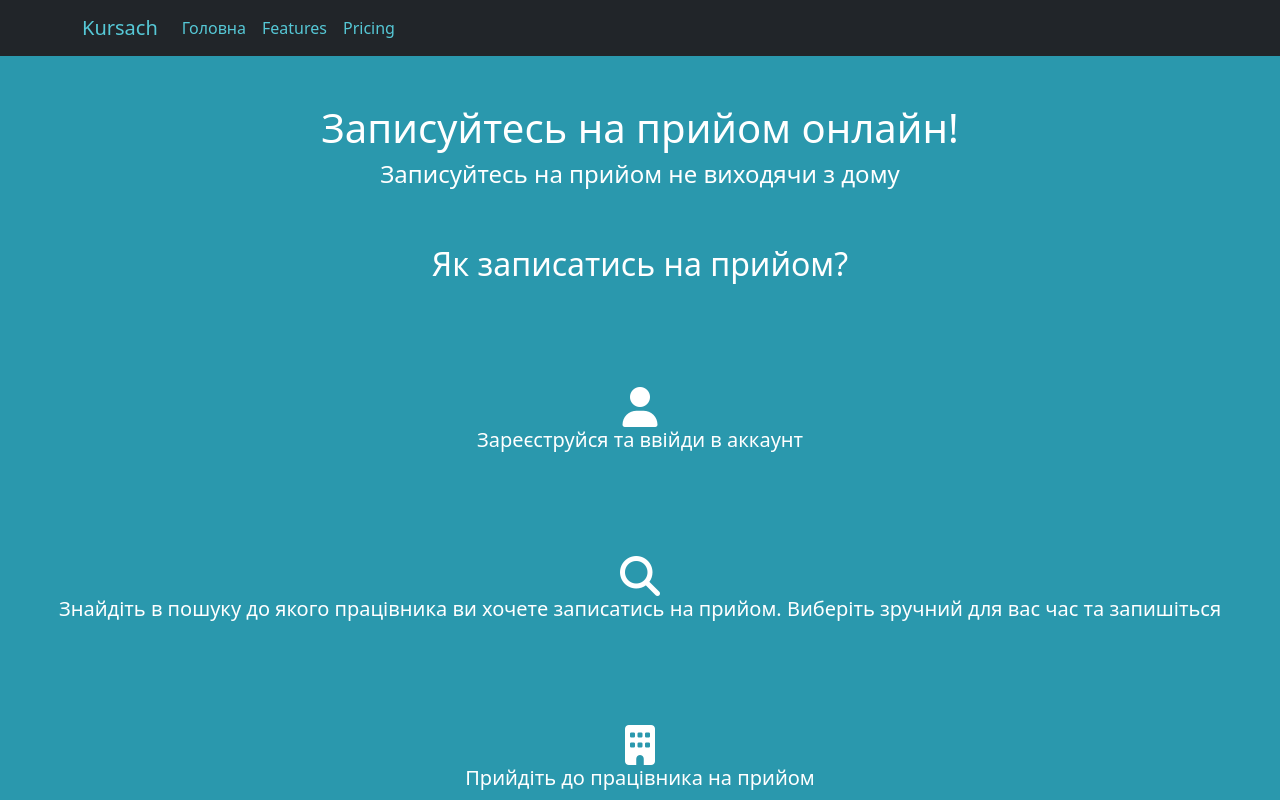
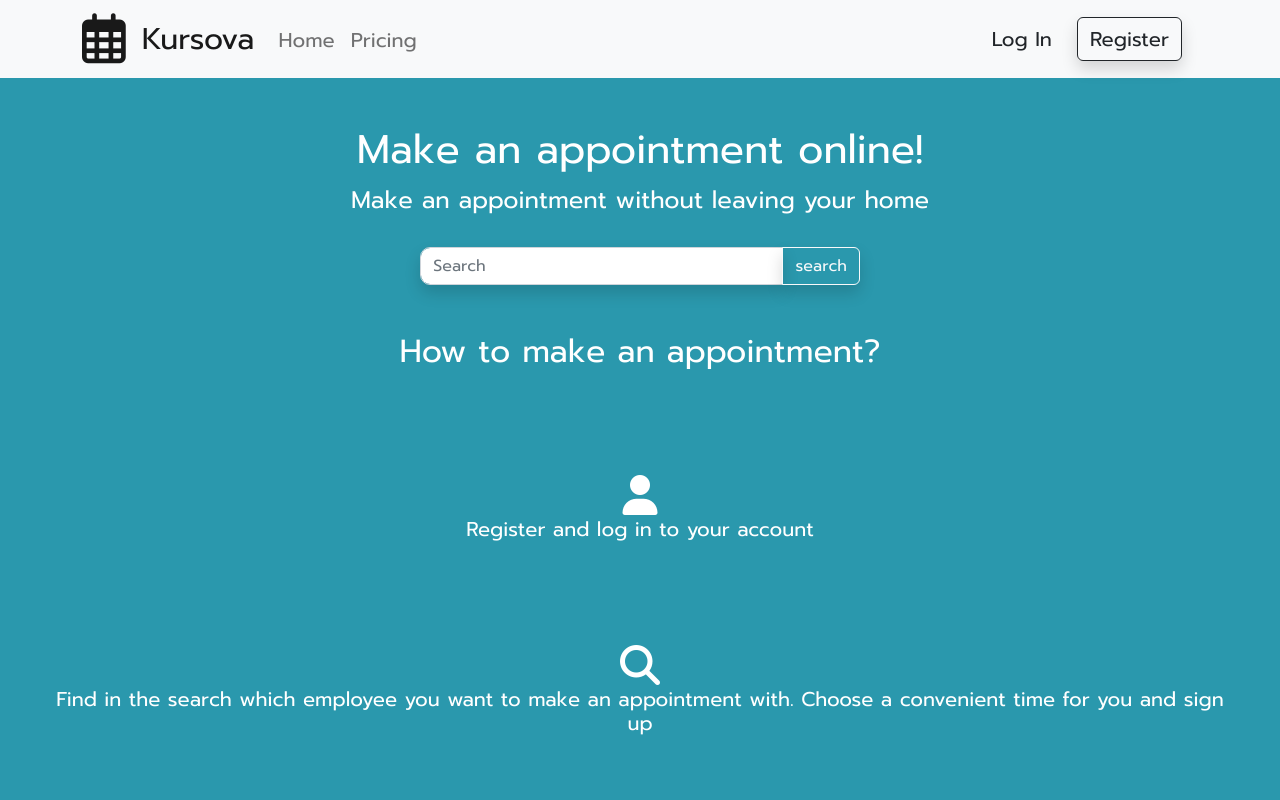
Before and after one commit to Pixel147/kursach, an Angular app: page / in a window 1280 px wide. Shown: the top 800 px of the page. Built offline with nearby package versions, Linux system fonts and the light colour scheme.

Commit message:
I`ve done routing for pages and added font family

```diff
--- a/src/app/app.component.css
+++ b/src/app/app.component.css
@@ -0,0 +1,9 @@
+.a-menu-link
+{
+  font-size: 20px;
+  padding-top: 10px;
+}
+.btn-menu-link
+{
+  font-size: 20px;
+}
--- a/src/app/app.component.html
+++ b/src/app/app.component.html
@@ -1,26 +1,35 @@
-<nav class="navbar navbar-expand-lg bg-dark text-white">
+<div class="container-fluid bg-light">
   <div class="container">
-    <a class="navbar-brand links" href="/">Kursach</a>
-    <button class="navbar-toggler" type="button" data-bs-toggle="collapse" data-bs-target="#navbarNav" aria-controls="navbarNav" aria-expanded="false" aria-label="Toggle navigation">
+    <nav class="navbar navbar-light navbar-expand-sm">
+      <a routerLink="/" class="navbar-brand"><i class="fa-regular fa-calendar-days" style="font-size: 50px"></i></a>
+      <a routerLink="/" class="navbar-brand" style="font-size: 30px;">Kursova</a>
+      <button class="navbar-toggler" type="button" data-bs-toggle="collapse" data-bs-target="#menuItems" aria-controls="menuItems" aria-expanded="false" aria-label="Toggle Navigation">
         <span class="navbar-toggler-icon"></span>
       </button>
-    <div class="collapse navbar-collapse" id="navbarNav">
-      <ul class="navbar-nav">
+      <div class="collapse navbar-collapse" id="menuItems">
+        <ul class="navbar-nav me-auto mb-2 mb-lg-0">
           <li class="nav-item">
-          <a class="nav-link links" href="/">Головна</a>
+            <a routerLink="/" class="nav-link a-menu-link">Home</a>
           </li>
           <li class="nav-item">
-          <a class="nav-link links" href="#">Features</a>
-        </li>
-        <li class="nav-item">
-          <a class="nav-link links" href="#">Pricing</a>
+            <a routerLink="/" class="nav-link a-menu-link">Pricing</a>
           </li>
         </ul>
+        <div class="d-flex align-items-center">
+          <button type="button" class="btn px-3 me-2 btn-menu-link" routerLink="/login">
+            Log In
+          </button>
+          <button type="button" class="btn btn-outline-dark me-3 shadow btn-menu-link" routerLink="/register">
+            Register
+          </button>
         </div>
       </div>
     </nav>
+  </div>
+</div>
 
 <router-outlet></router-outlet>
+
 <footer class="bg-dark text-center white-blue">
   <div class="text-center p-3">
     © 2023 Copyright:
--- a/src/app/home/home.component.css
+++ b/src/app/home/home.component.css
@@ -8,3 +8,11 @@
   background-color: var(--main-dark-blue);
   color: white;
 }
+.btn-search
+{
+  border-radius: 10px 0 0 10px!important;
+}
+.input-group-search
+{
+  width: 35%;
+}
--- a/src/app/home/home.component.html
+++ b/src/app/home/home.component.html
@@ -1,27 +1,34 @@
-<section class="home container-fluid text-center pt-5 pb-5">
-  <h1>Записуйтесь на прийом онлайн!</h1>
-  <h4>Записуйтесь на прийом не виходячи з дому</h4>
+<section class="home container-fluid text-center  pt-5 pb-5">
+  <h1>Make an appointment online!</h1>
+  <h4 class="pt-1">Make an appointment without leaving your home</h4>
+  <div class="d-flex justify-content-center">
+    <div class="input-group pt-4 input-group-search">
+      <input type="search" class="form-control btn-search rounded shadow" placeholder="Search" aria-label="Search" aria-describedby="search-addon" />
+      <button type="button" class="btn btn-outline-light shadow">search</button>
+    </div>
+  </div>
+
 </section>
 
 <section class="container-fluid how-register">
-  <h2 class="text-center">Як записатись на прийом?</h2>
+  <h2 class="text-center">How to make an appointment?</h2>
   <div class="row pt-5 pb-5">
     <div class="col-xxl-4 col-sm-12 ps-5 pe-5 pt-5 pb-5">
       <div class="text-center">
         <i style="font-size: 40px" class="icon fa-solid fa-user"></i>
-        <h5>Зареєструйся та ввійди в аккаунт</h5>
+        <h5>Register and log in to your account</h5>
       </div>
     </div>
     <div class="col-xxl-4 col-sm-12 ps-5 pe-5 pt-5 pb-5">
       <div class="text-center">
         <i style="font-size: 40px" class="icon fa-solid fa-magnifying-glass"></i>
-        <h5>Знайдіть в пошуку до якого працівника ви хочете записатись на прийом. Виберіть зручний для вас час та запишіться</h5>
+        <h5>Find in the search which employee you want to make an appointment with. Choose a convenient time for you and sign up</h5>
       </div>
     </div>
     <div class="col-xxl-4 col-sm-12 ps-5 pe-5 pt-5 pb-5">
       <div class="text-center">
         <i style="font-size: 40px" class="icon fa-solid fa-building"></i>
-        <h5>Прийдіть до працівника на прийом</h5>
+        <h5>Come to the employee for an appointment</h5>
       </div>
     </div>
   </div>
--- a/src/index.html
+++ b/src/index.html
@@ -7,8 +7,10 @@
   <meta name="viewport" content="width=device-width, initial-scale=1">
   <link rel="icon" type="image/x-icon" href="favicon.ico">
   <script src="https://kit.fontawesome.com/b569b3a10d.js" crossorigin="anonymous"></script>
+  <link href="https://cdn.jsdelivr.net/npm/bootstrap@5.0.2/dist/css/bootstrap.min.css" rel="stylesheet" integrity="sha384-EVSTQN3/azprG1Anm3QDgpJLIm9Nao0Yz1ztcQTwFspd3yD65VohhpuuCOmLASjC" crossorigin="anonymous">
 </head>
 <body>
   <app-root></app-root>
+  <script src="https://cdn.jsdelivr.net/npm/bootstrap@5.0.2/dist/js/bootstrap.bundle.min.js" integrity="sha384-MrcW6ZMFYlzcLA8Nl+NtUVF0sA7MsXsP1UyJoMp4YLEuNSfAP+JcXn/tWtIaxVXM" crossorigin="anonymous"></script>
 </body>
 </html>
--- a/src/styles.css
+++ b/src/styles.css
@@ -1,9 +1,15 @@
-/* You can add global styles to this file, and also import other style files */
+@import url('https://fonts.googleapis.com/css2?family=Prompt&display=swap'); /* You can add global styles to this file, and also import other style files */
 :root
 {
   --main-white-blue:#56C8D6;
   --main-dark-blue:#2A98AD;
   --main-dark:#31383A;
+}
+
+/*font-family: 'Prompt', sans-serif;*/
+body
+{
+  font-family: 'Prompt', sans-serif!important;
 }
 .links
 {
```
Lines whose indentation alone changed are shown as unchanged.
